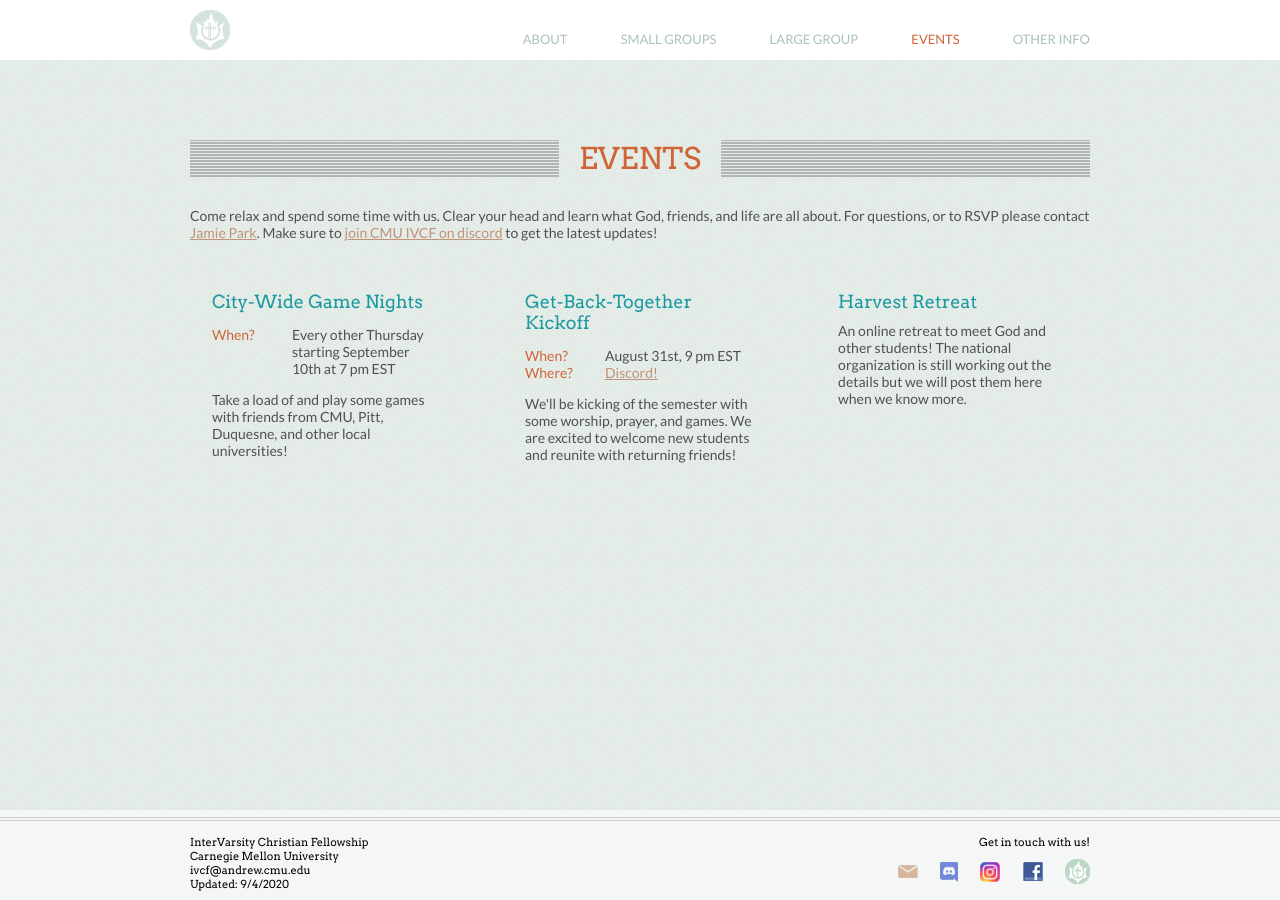
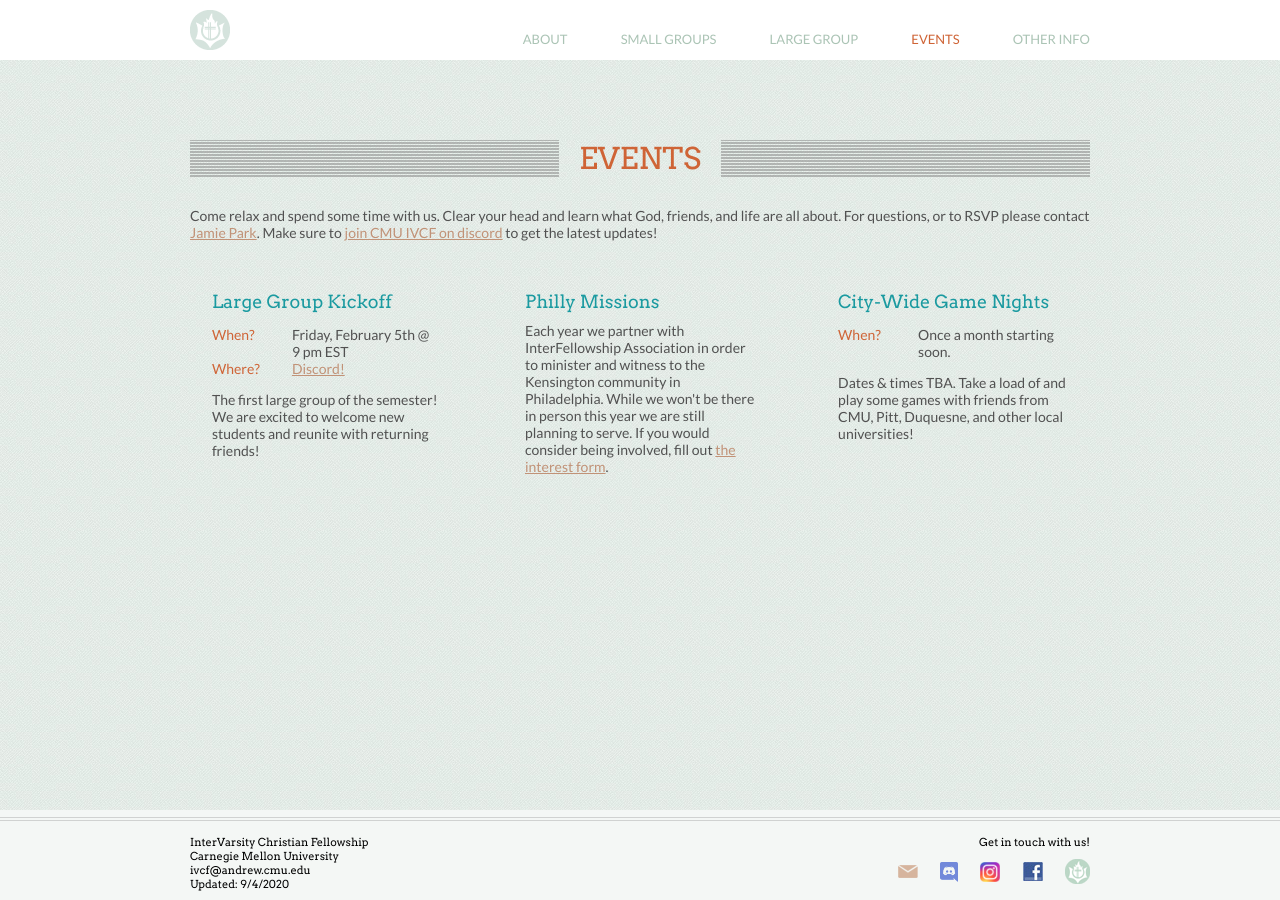
Before and after one commit to ivcf-cmu/ivcf-cmu.github.io, a Jekyll site: the page built from events.md, in a window 1280 px wide. Built offline with Jekyll 4.4.1, drawn with Linux system fonts in a browser that asks for light colours.

Commit message:
initial events for S21

```diff
--- a/events.md
+++ b/events.md
@@ -10,29 +10,32 @@ Come relax and spend some time with us. Clear your head and learn what God, frie
 <div class="content-events">
 	<div class="cogs">
 		<div class="tricolumn">
-			<h2>City-Wide Game Nights</h2>
+			<h2>Large Group Kickoff</h2>
 			<dl>
-				<dt>When?&nbsp;</dt><dd>Every other Thursday starting September 10th at 7 pm EST</dd>
-			</dl>
-			<p>
-				Take a load of and play some games with friends from CMU, Pitt, Duquesne, and other local universities!
-			</p>
-		</div>
-		<div class="tricolumn">
-			<h2>Get-Back-Together Kickoff</h2>
-			<dl>
-				<dt>When?&nbsp;</dt><dd>August 31st, 9 pm EST</dd>
+				<dt>When?&nbsp;</dt><dd>Friday, February 5th @ 9 pm EST</dd>
 				<dt>Where?&nbsp;</dt><dd><a href="https://discord.gg/Af8Y8Zn" target="_blank">Discord!</a></dd>
 			</dl>
 			<p>
-				We'll be kicking of the semester with some worship, prayer, and games. We are excited to welcome new
+				The first large group of the semester! We are excited to welcome new
 				students and reunite with returning friends!
 			</p>
 		</div>
 		<div class="tricolumn">
-			<h2>Harvest Retreat</h2>
+			<h2>Philly Missions</h2>
 			<p>
-				An online retreat to meet God and other students! The national organization is still working out the details but we will post them here when we know more.
+				Each year we partner with InterFellowship Association in order to minister and witness to the Kensington
+				community in Philadelphia. While we won't be there in person this year we are still planning to serve.
+				If you would consider being involved, fill out
+				<a href="https://forms.gle/mjMGEAYmiykmSouy8" target="_blank">the interest form</a>.
+			</p>
+		</div>
+		<div class="tricolumn">
+			<h2>City-Wide Game Nights</h2>
+			<dl>
+				<dt>When?&nbsp;</dt><dd>Once a month starting soon.</dd>
+			</dl>
+			<p>
+				Dates & times TBA. Take a load of and play some games with friends from CMU, Pitt, Duquesne, and other local universities!
 			</p>
 		</div>
 		<!--
```
